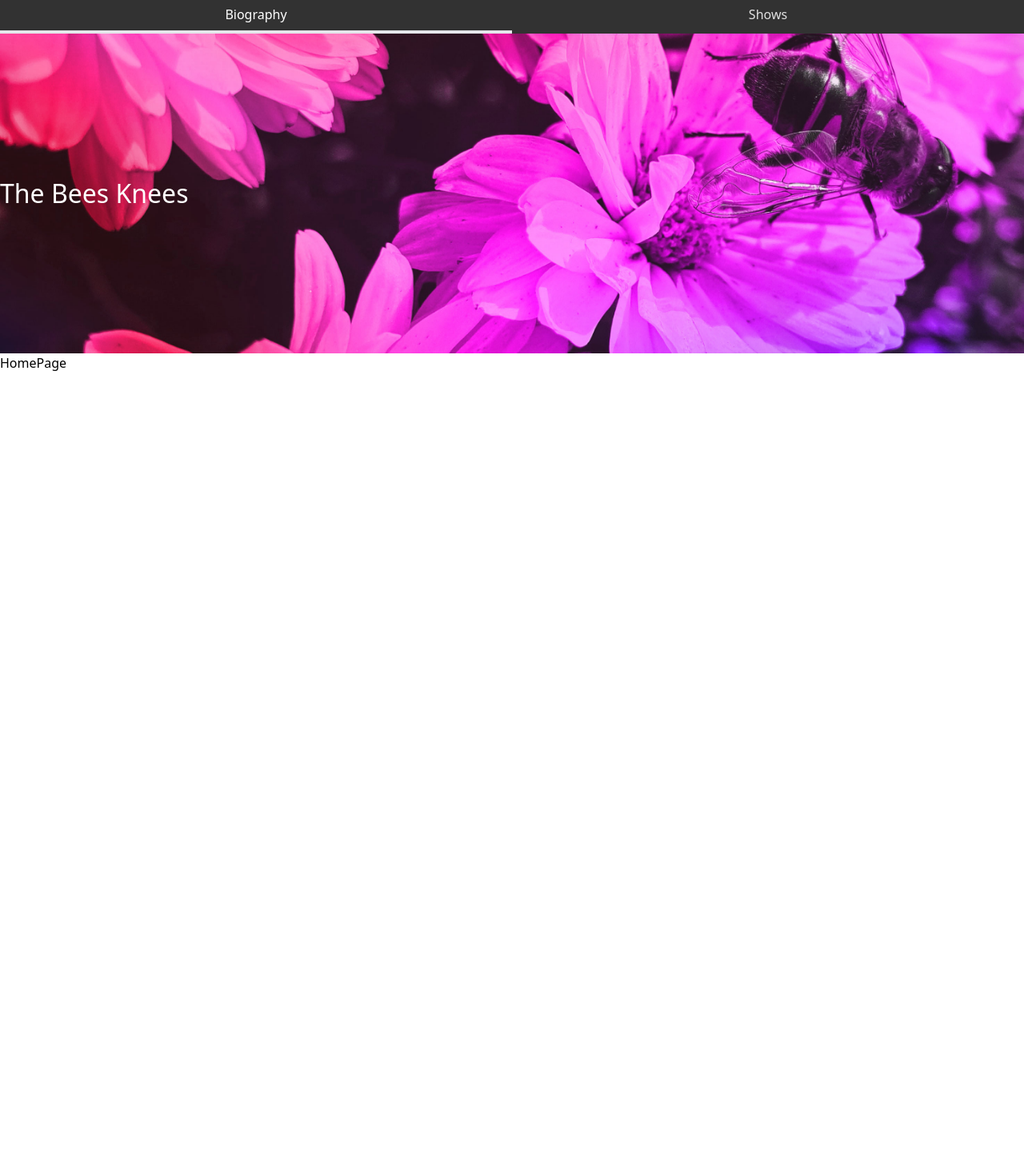
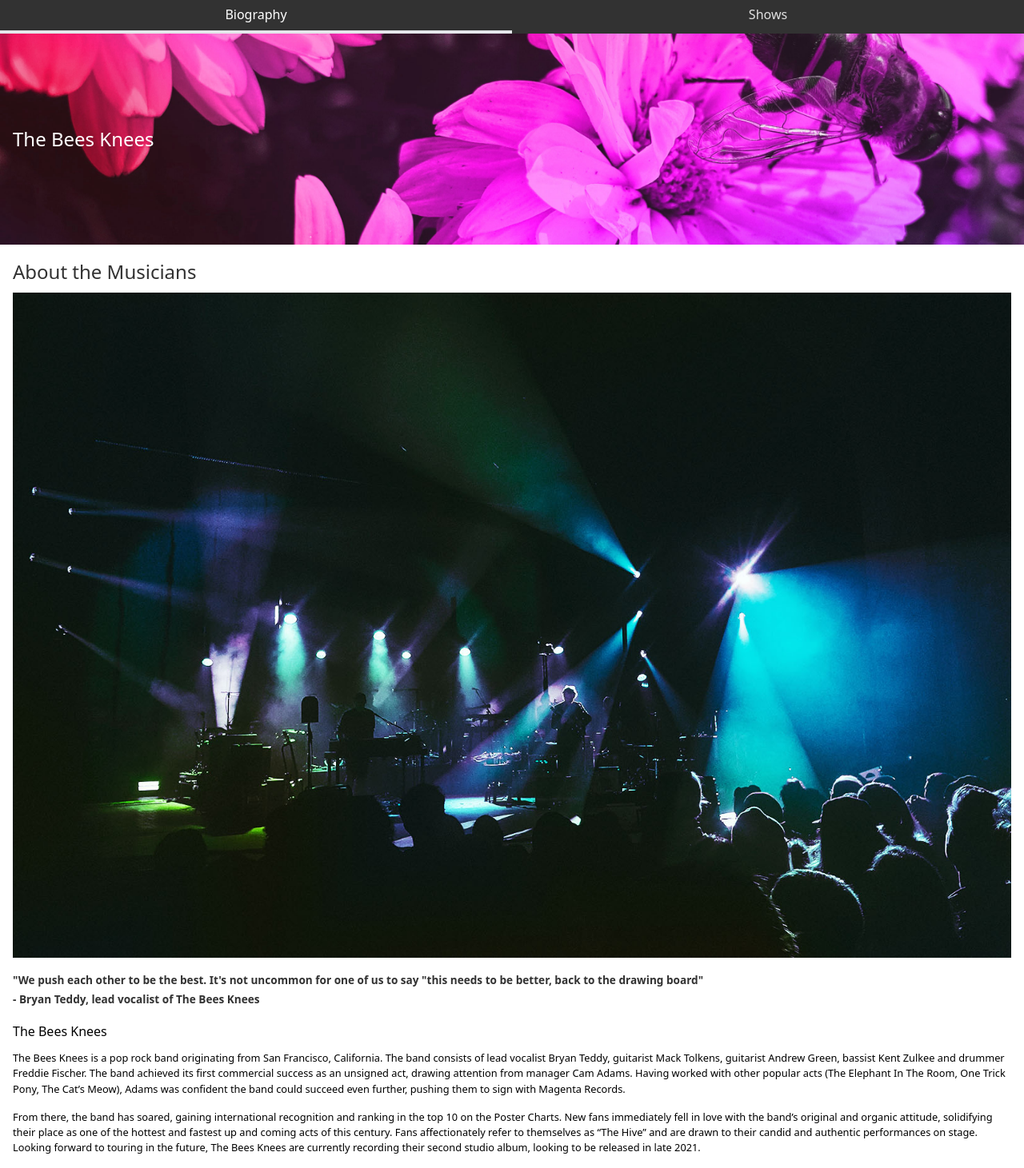
Before and after one commit to TommieeN/band-site-react-client, a React (Vite) app: page / in a window 1280 px wide. Shown: the part 37-1498 px from the top of the page at 80% size. Before the commit the page ends 800 px from the top, so only its background shows below. Built offline with nearby package versions, Linux system fonts and the light colour scheme.

Commit message:
finish about section

```diff
--- a/src/components/Header.jsx
+++ b/src/components/Header.jsx
@@ -13,8 +13,11 @@ function Header() {
           <li className="w-full py-2 text-secondary-light">Shows</li>
         </ul>
       </nav>
-      <div className="bg-hero h-[50vh] bg-no-repeat bg-center bg-cover flex items-center text-primary-light text-[2rem] object-right">
-        <h1>The Bees Knees</h1>
+      <div
+        className="bg-hero h-[33vh] bg-no-repeat bg-center bg-cover
+      flex items-center text-primary-light text-[2rem]"
+      >
+        <h1 className="pl-4 text-2xl font-medium">The Bees Knees</h1>
       </div>
     </header>
   );
--- /dev/null
+++ b/src/components/Musicians.jsx
@@ -0,0 +1,52 @@
+import BandLogo from "../assets/images/band.jpg";
+
+function Musicians() {
+  return (
+    <div>
+      <div className="p-4">
+        <h2 className="pb-2 text-[1.5rem] font-medium text-primary-dark">
+          About the Musicians
+        </h2>
+        <img className="" src={BandLogo} />
+      </div>
+      <section>
+        <p className="text-[0.85rem] leading-6 font-semibold text-primary-dark px-4">
+          "We push each other to be the best. It's not uncommon for one of us to
+          say "this needs to be better, back to the drawing board"
+        </p>
+        <p className="text-[0.85rem] leading-6 font-semibold text-primary-dark px-4">
+          - Bryan Teddy, lead vocalist of The Bees Knees
+        </p>
+        <div className="p-4">
+          <h2 className="pb-3 font-normal">The Bees Knees</h2>
+          <div className="flex flex-col gap-4 ">
+            <p className="text-[0.8rem]">
+              The Bees Knees is a pop rock band originating from San Francisco,
+              California. The band consists of lead vocalist Bryan Teddy,
+              guitarist Mack Tolkens, guitarist Andrew Green, bassist Kent
+              Zulkee and drummer Freddie Fischer. The band achieved its first
+              commercial success as an unsigned act, drawing attention from
+              manager Cam Adams. Having worked with other popular acts (The
+              Elephant In The Room, One Trick Pony, The Cat’s Meow), Adams was
+              confident the band could succeed even further, pushing them to
+              sign with Magenta Records.{" "}
+            </p>
+            <p className="text-[0.8rem]">
+              From there, the band has soared, gaining international recognition
+              and ranking in the top 10 on the Poster Charts. New fans
+              immediately fell in love with the band’s original and organic
+              attitude, solidifying their place as one of the hottest and
+              fastest up and coming acts of this century. Fans affectionately
+              refer to themselves as “The Hive” and are drawn to their candid
+              and authentic performances on stage. Looking forward to touring in
+              the future, The Bees Knees are currently recording their second
+              studio album, looking to be released in late 2021.
+            </p>
+          </div>
+        </div>
+      </section>
+    </div>
+  );
+}
+
+export default Musicians;
--- a/src/pages/HomePage.jsx
+++ b/src/pages/HomePage.jsx
@@ -1,6 +1,10 @@
+import Musicians from "../components/Musicians"
+
 function HomePage() {
   return (
-    <div>HomePage</div>
+    <div>
+      <Musicians />
+    </div>
   )
 }
 
```
